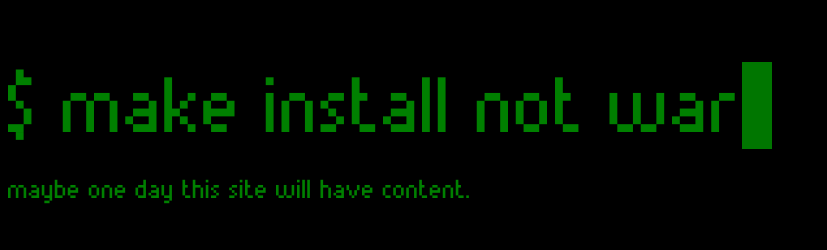
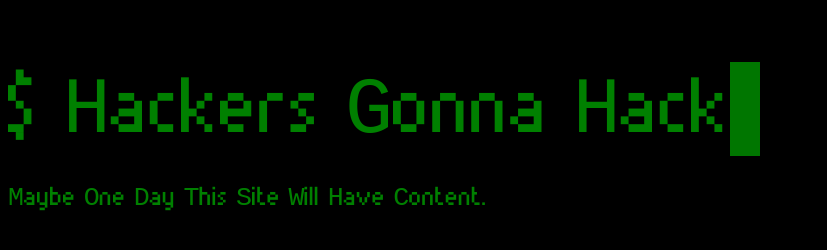
Before and after one commit to 13devops37/13devops37.github.io, a plain HTML site: page index.html in a window 1280 px wide. Shown: the whole page, without its empty margins (0-827 px from the left). Drawn offline with Linux system fonts and the light colour scheme.

Commit message:
Hackers gonna hack

```diff
--- a/index.html
+++ b/index.html
@@ -2,7 +2,7 @@
 <html lang="en">
   <head>
     <meta charset="utf-8"/>
-    <title>Hackers Gonna Hack</title>
+    <title>make install not war</title>
     <style type="text/css">
       @font-face {
         font-family: 'Munro';
@@ -35,7 +35,7 @@
     </style>
   </head>
   <body>
-    <h1><a href="http://www.fas.org/sgp/crs/natsec/RL33110.pdf">$</a> <a href="http://www.gnu.org/software/make/">make</a> <a href="http://www.debian.org/">install</a> <a href="https://www.youtube.com/watch?v=NbuUW9i-mHs">not war</a></h1>
-    <p>maybe one day this site will have content.</p>
+    <h1><a href="http://www.fas.org/sgp/crs/natsec/RL33110.pdf">$</a> <a href="http://www.gnu.org/software/make/">Hackers</a> <a href="http://www.debian.org/">Gonna</a> <a href="https://www.youtube.com/watch?v=NbuUW9i-mHs">Hack</a></h1>
+    <p>Maybe One Day This Site Will Have Content.</p>
   </body>
 </html>
```
